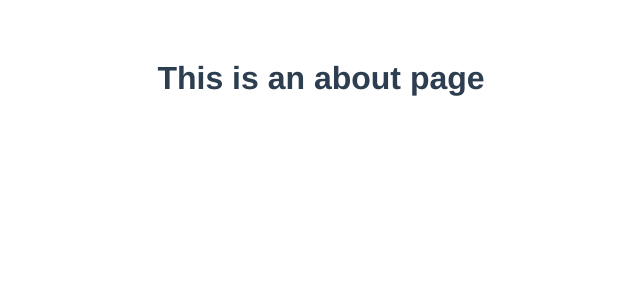
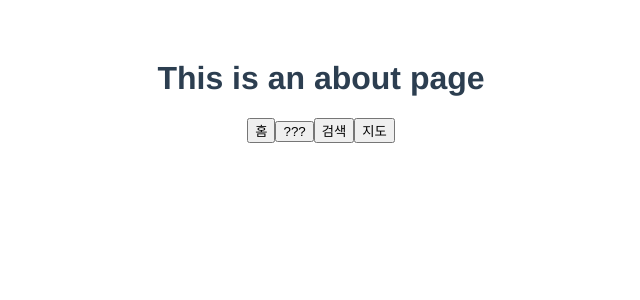
Before and after one commit to omizha/UriJuwiM, a Vue app: page /home in a window 1280 px wide. Shown: the top 300 px of the page, without its empty margins (319-959 px from the left). Built offline with nearby package versions, Linux system fonts and the light colour scheme.

Commit message:
Added router to button

```diff
--- a/src/App.vue
+++ b/src/App.vue
@@ -1,6 +1,12 @@
 <template>
     <div id="app">
         <router-view></router-view>
+        <el-row>
+            <router-link to="/"><button>홈</button></router-link>
+            <router-link to="/"><button>???</button></router-link>
+            <router-link to="/search"><button>검색</button></router-link>
+            <router-link to="/map_view"><button>지도</button></router-link>
+        </el-row>
     </div>
 </template>
 
--- a/src/views/Home.vue
+++ b/src/views/Home.vue
@@ -1,18 +1,16 @@
 <template>
-  <div class="home">
-    <img alt="Vue logo" src="../assets/logo.png">
-    <HelloWorld msg="Welcome to Your Vue.js App"/>
-  </div>
+    <p>TESTING</p>
 </template>
 
 <script>
-// @ is an alias to /src
-import HelloWorld from '@/components/HelloWorld.vue'
 
 export default {
     name: 'home',
     components: {
-        HelloWorld
     }
 }
 </script>
+
+<style>
+
+</style>
```
Also changed, not shown: src/components/Map.vue (added), src/components/Search.vue (added).
